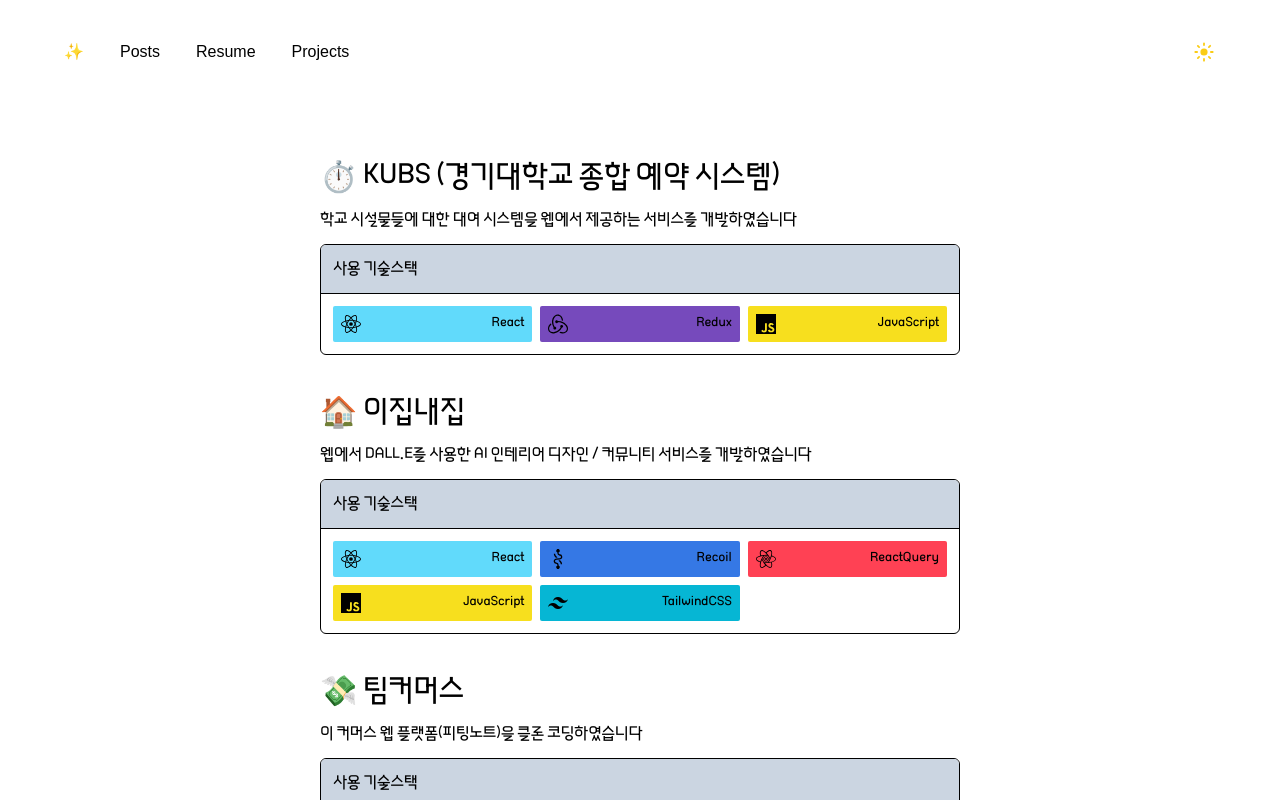
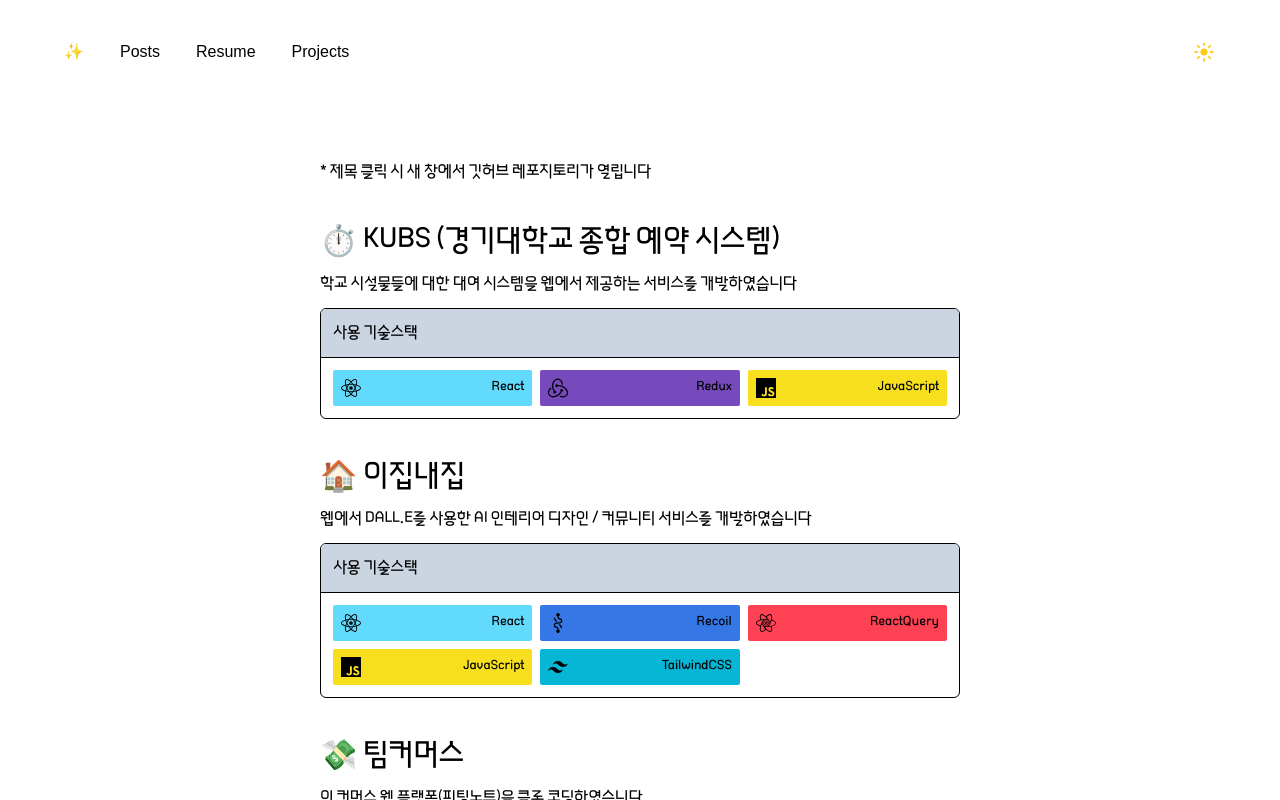
Before and after one commit to SWARVY/Caffhheiene_web, a Next.js app in the folder caffhheiene/: page /projects in a window 1280 px wide. Shown: the top 800 px of the page. Built offline with nearby package versions, Linux system fonts and the light colour scheme; a web font is replaced by a local one.

Commit message:
feat : project 제목 클릭 시 새 창에서 깃허브 레포지토리가 열리도록 수정

```diff
--- a/caffhheiene/src/containers/resume/PreviousProjects.tsx
+++ b/caffhheiene/src/containers/resume/PreviousProjects.tsx
@@ -4,9 +4,12 @@ import Badge from '@/containers/resume/Badge';
 export default function PreviousProjects() {
   return (
     <div className="grid gap-10">
+      <h1>* 제목 클릭 시 새 창에서 깃허브 레포지토리가 열립니다</h1>
       {PREVIOUS_PROJECTS.map((data, idx) => (
         <div key={idx} className="grid gap-3">
-          <h1 className="text-3xl">{data.name}</h1>
+          <a href={data.link} target="_blank" rel="noreferrer">
+            <h1 className="text-3xl">{data.name}</h1>
+          </a>
           <h2 className="">{data.description}</h2>
           <div className="border border-black rounded-md overflow-hidden">
             <div className="bg-slate-300">
```
